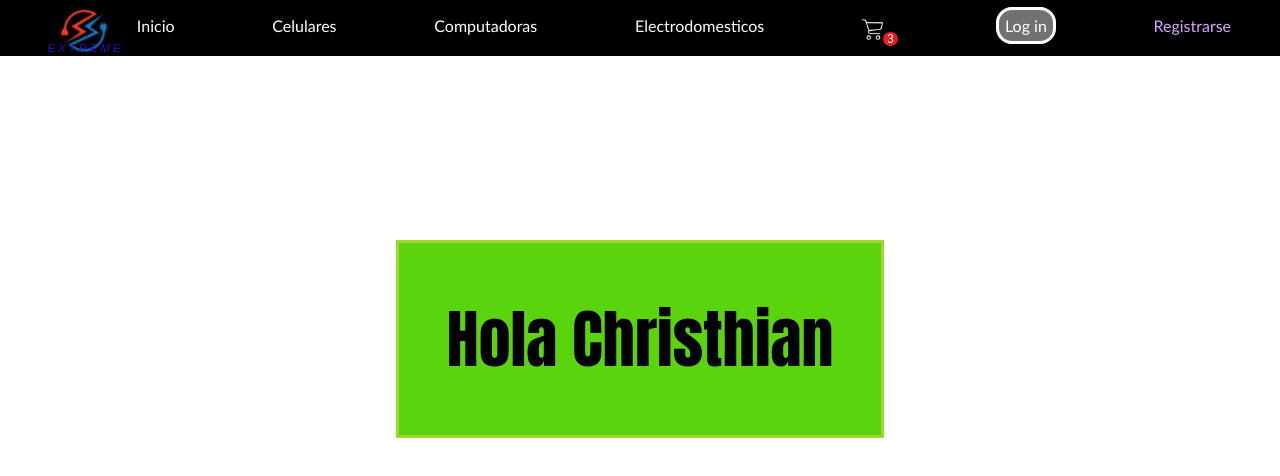
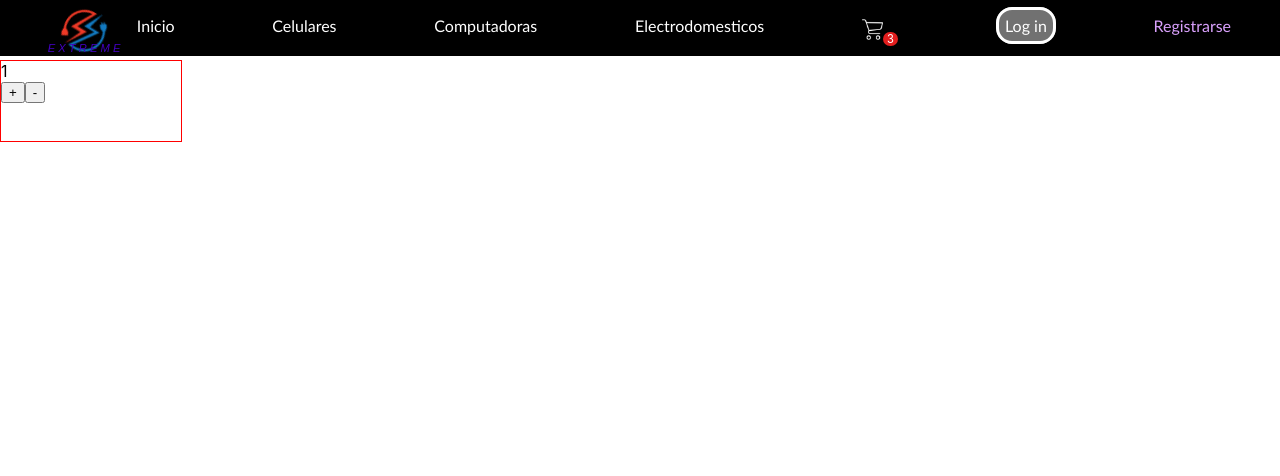
Before and after one commit to Yhanahi-Rosenthal/react, a React (Create React App) app: page / in a window 1280 px wide. Shown: the top 476 px of the page. Built offline with nearby package versions, Linux system fonts and the light colour scheme.

Commit message:
creando contador

```diff
--- a/src/App.js
+++ b/src/App.js
@@ -1,14 +1,15 @@
 import NavBar from "./components/NavBar";
-import ItemListSaluda from "./components/ItemListSaluda"
 import './NavBar.css';
-import './Saludo.css';
+import ItemCount from "./components/ItemCount";
 
 function App() {
   return (
-    <div>
-      <NavBar />
-      <ItemListSaluda msg={"Hola"} tutor={"Christhian"} />
-    </div>
+      <div>
+        <NavBar />
+        <br /><br />
+        <br />
+        <ItemCount desde={1} hasta={5} />
+      </div>
   );
 }
 
--- a/src/Saludo.css
+++ /dev/null
@@ -1,64 +0,0 @@
-.div{
-  display: flex;
-  justify-content: center;
-}
-
-.saludo{
-  position: absolute;
-  margin: 15rem 0 0 0;
-  color: rgb(0, 0, 0);
-  font-size: 4rem;
-  font-family:Impact, Haettenschweiler, 'Arial Narrow Bold', sans-serif;
-  border: solid;
-  padding: 3rem;
-}
-
-.saludo {
-	-webkit-animation: color-change-5x 0.5s linear infinite alternate both;
-	        animation: color-change-5x 0.5s linear infinite alternate both;
-}
-
-@-webkit-keyframes color-change-5x {
-  0% {
-    background: #19dcea;
-    border-color: #19dcea;
-  }
-  25% {
-    background: #b22cff;
-    border-color: #b22cff;
-  }
-  50% {
-    background: #ea2222;
-    border-color: #ea2222;
-  }
-  75% {
-    background: #f5be10;
-    border-color: #f5be10;
-  }
-  100% {
-    background: #3bd80d;
-    border-color: #3bd80d;
-  }
-}
-@keyframes color-change-5x {
-  0% {
-    background: #19dcea;
-    border-color: #2aea19;
-  }
-  25% {
-    background: #b22cff;
-    border-color: #ff2c2c;
-  }
-  50% {
-    background: #ea2222;
-    border-color: #2233ea;
-  }
-  75% {
-    background: #f5be10;
-    border-color: #10c7f5;
-  }
-  100% {
-    background: #3bd80d;
-    border-color: #bdd80d;
-  }
-}
--- /dev/null
+++ b/src/components/ItemCount.jsx
@@ -0,0 +1,32 @@
+import React, { useState } from "react";
+
+export default function ItemCount ({ desde, hasta }) {
+    const [x, contador] = useState(1)
+
+    console.log('render')
+    return(
+
+            <>
+                <div style={{ border: '1px solid red', height: '80px', width: '180px'}}>{x}
+                <br />
+                <button
+                    onClick={() =>{
+                        desde < 6 ? contador(x + 1) : contador(x)
+                    }}
+                >
+                        +
+                </button>
+                <button
+                    onClick={() =>{
+                        hasta > 0 ? contador(x - 1) : contador(x)
+                    }}
+                >
+                        -
+                </button>
+                </div>
+            </>
+
+
+
+    )
+}
--- a/src/components/ItemListSaluda.jsx
+++ /dev/null
@@ -1,8 +0,0 @@
-import React from "react";
-
-export default function Saludar({tutor, msg}){
-    return <div className="div">
-                <p className="saludo">{msg + " " + tutor}</p>
-
-            </div>;
-}
--- a/src/components/NavBar.jsx
+++ b/src/components/NavBar.jsx
@@ -16,7 +16,7 @@ function NavBar(){
                                      <ul className="sub-menu">
                                         <li><a href="#" className="sub-produ">Smart TV</a></li>
                                         <hr />
-                                        <li><a href="#" className="sub-produ">Smart Watch</a></li>
+                                        <li><a href="#" className="sub-produ">SmartWatch</a></li>
                                         <hr />
                                         <li><a href="#" className="sub-produ">Tablets</a></li>
                                         <hr />
--- a/src/index.js
+++ b/src/index.js
@@ -6,12 +6,12 @@ import reportWebVitals from './reportWebVitals';
 
 const root = ReactDOM.createRoot(document.getElementById('root'));
 root.render(
-  <React.StrictMode>
+  // <React.StrictMode>
     <App />
-  </React.StrictMode>
+  // </React.StrictMode>
 );
 
 // If you want to start measuring performance in your app, pass a function
 // to log results (for example: reportWebVitals(console.log))
 // or send to an analytics endpoint. Learn more: https://bit.ly/CRA-vitals
-reportWebVitals();
+// reportWebVitals();
```
